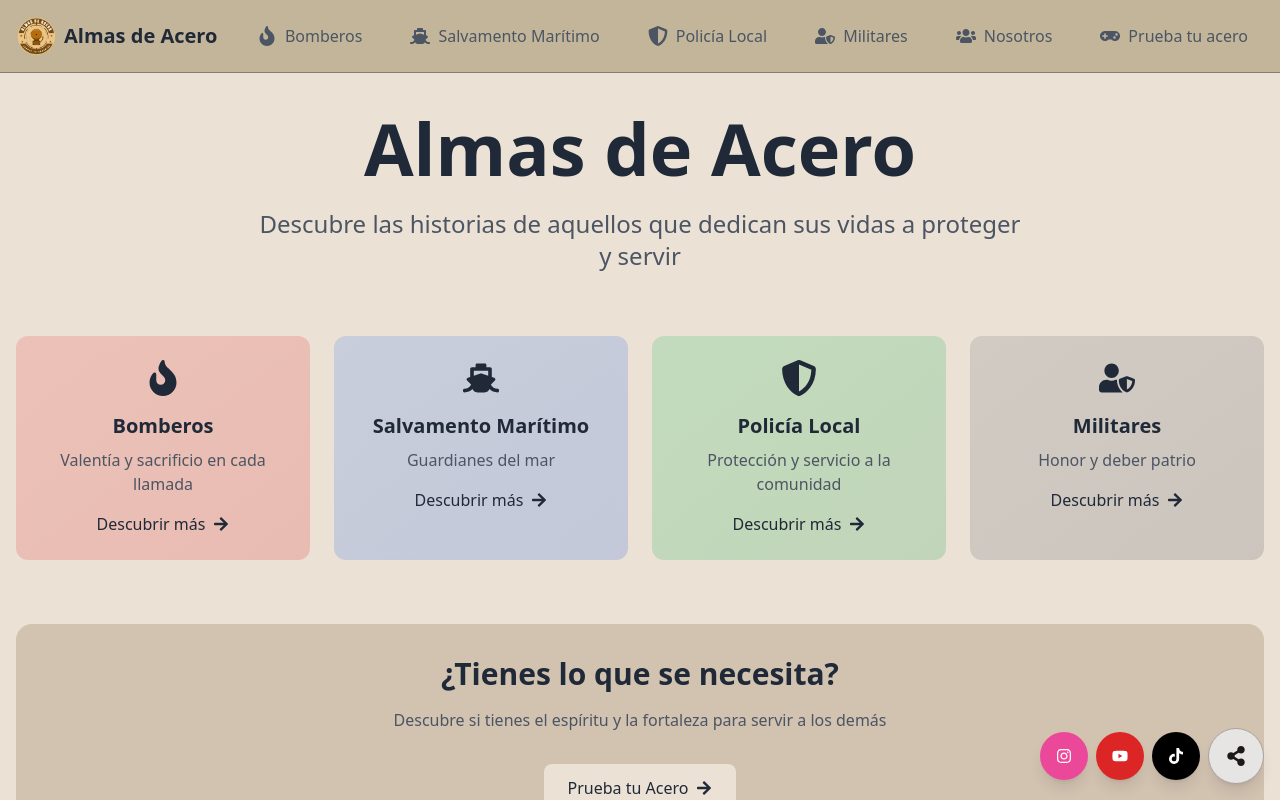
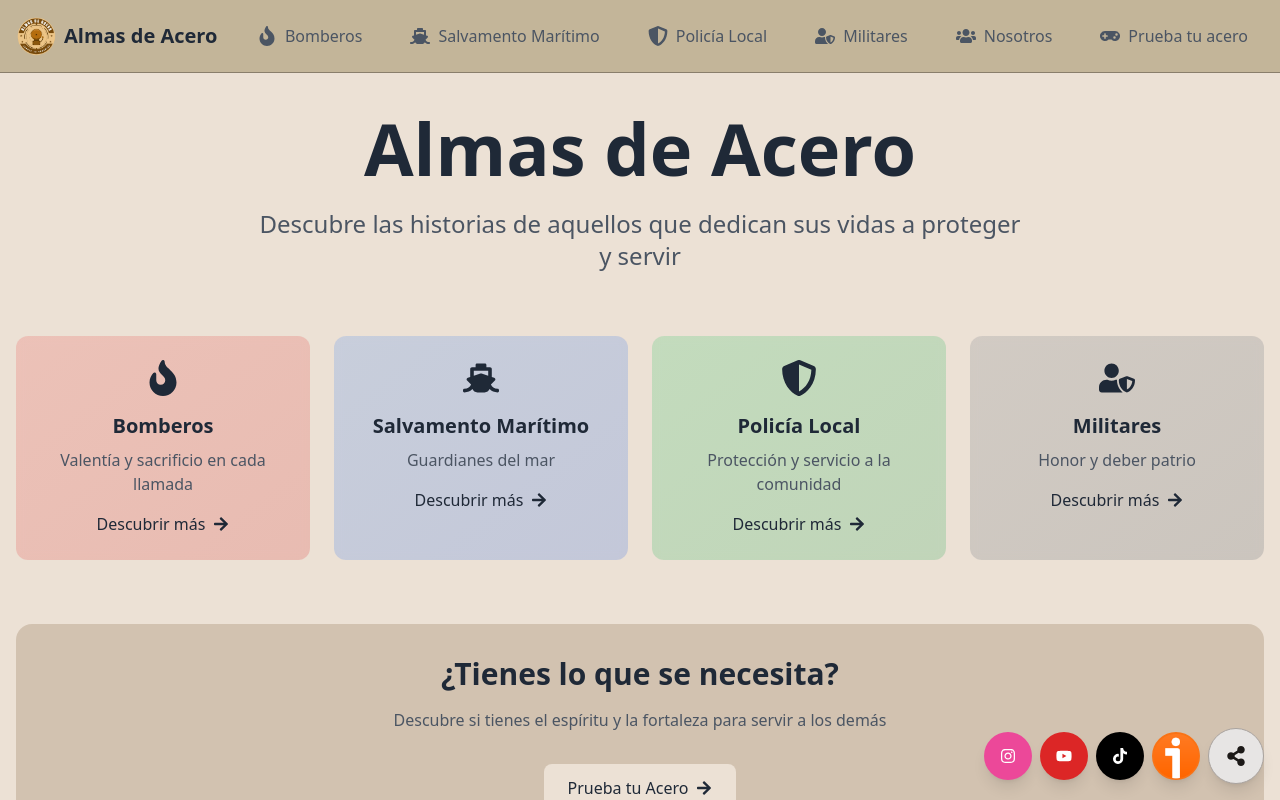
Before and after one commit to sgomez-dev/AlmasDeAcero, a React (Vite) app in the folder almas-de-acero/: page /#/inicio in a window 1280 px wide. Both pictures are taken after a click on the button 1236 px from the left and 756 px from the top of the page. Shown: the top 800 px of the page. Built offline with nearby package versions, Linux system fonts and the light colour scheme.

Commit message:
ivoox logo

```diff
--- a/almas-de-acero/src/components/FloatingSocials.jsx
+++ b/almas-de-acero/src/components/FloatingSocials.jsx
@@ -20,6 +20,11 @@ const FloatingSocials = () => {
       icon: <FaTiktok />,
       link: "https://www.tiktok.com/@almas_de_aceroo",
       color: "bg-black",
+    },
+    {
+      icon: <img src="/ivoox_icon.png" alt="Ivoox"  />,
+      link: "https://www.ivoox.com/podcast-almas-acero-detras-del-uniforme_sq_f12617496_1.html",
+      color: "bg-orange-500",
     },
   ];
 
```
Also changed, not shown: almas-de-acero/public/ivoox_icon.png (added).
